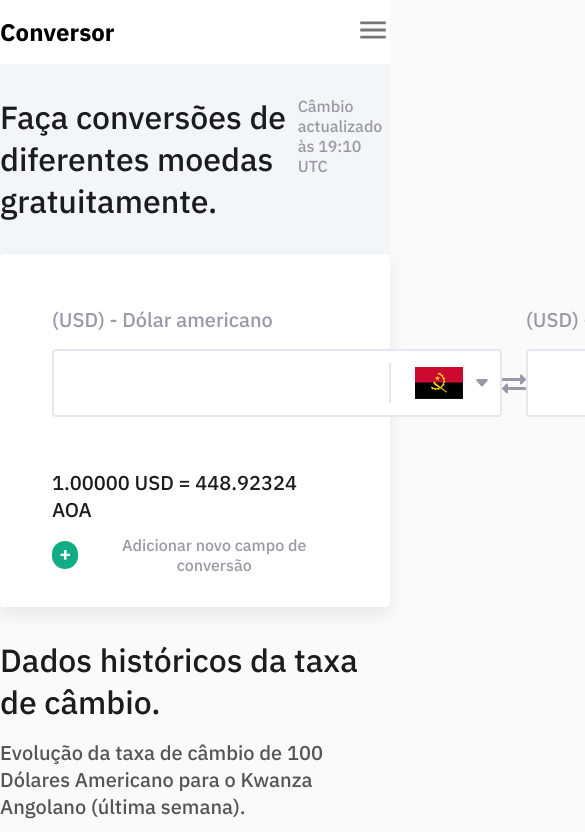
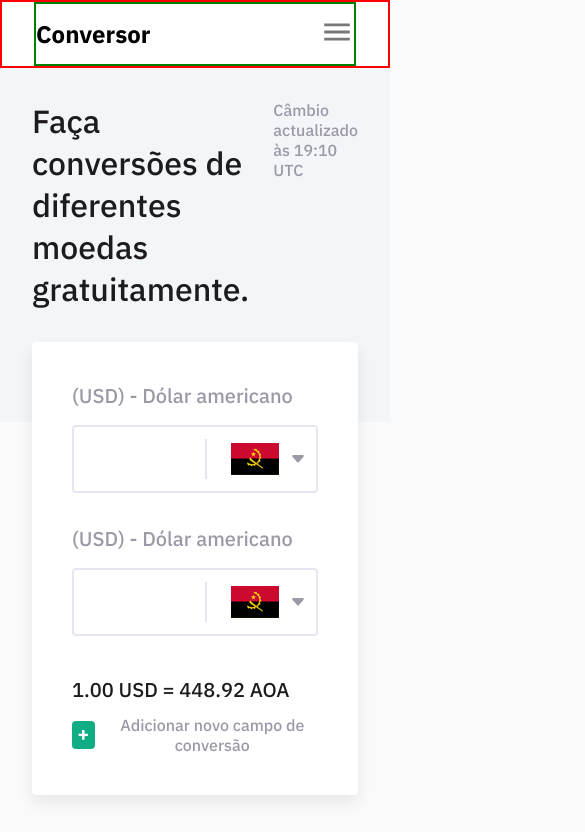
Before and after one commit to datwayskrt/currency-converter, a React (Create React App) app: page / in a window 390 px wide. Shown: the top 832 px of the page, 585 px wide, since content can reach past the window. Built offline with nearby package versions, Linux system fonts and the light colour scheme.

Commit message:
Responsividade na calculadora

```diff
--- a/src/components/Calculator/FormGroup/styles.js
+++ b/src/components/Calculator/FormGroup/styles.js
@@ -1,7 +1,13 @@
 import styled from "styled-components";
 
 export const Container = styled.div`
+    width: clamp(200px, 450px,450px);
 
+    /* border: 2px solid green; */
+
+    @media(max-width: 768px){
+        width: 100%;
+    }
 `;
 
 export const Label = styled.label`
@@ -12,7 +18,8 @@ export const Label = styled.label`
 
 export const MoneyInput = styled.div`
     height: 68px;
-    width: 450px;
+    width: 100%;
+    /* width: 450px; */
     position: relative;
     margin-top: var(--space-unit);
 
--- a/src/components/Calculator/index.js
+++ b/src/components/Calculator/index.js
@@ -1,6 +1,6 @@
 import React from 'react'
 
-import { FaExchangeAlt } from 'react-icons/fa'
+// import { FaExchangeAlt } from 'react-icons/fa'
 // import { CgArrowsExchangeAlt } from 'react-icons/cg'
 
 import {
@@ -13,7 +13,8 @@ import {
     Span,
     AddNewField,
     Plus,
-    Label
+    Label,
+    ExchangeAlt
 } from './styles'
 
 import FormGroup from './FormGroup'
@@ -24,7 +25,7 @@ const Calculator = () => {
         <Form>
             <FormGroup/>
             <Reverse>
-                <FaExchangeAlt size={24} />
+                <ExchangeAlt />
                 {/* <CgArrowsExchangeAlt size={36} /> */}
             </Reverse>
             <FormGroup/>
@@ -33,8 +34,8 @@ const Calculator = () => {
         <Bottom>
             <LeftSide>
                 <SpanGroup>
-                    <Span>1.00000 USD = </Span>
-                    <Span>448.92324 </Span>
+                    <Span>1.00 USD = </Span>
+                    <Span>448.92 </Span>
                     <Span>AOA</Span>
                 </SpanGroup>
 
--- a/src/components/Calculator/styles.js
+++ b/src/components/Calculator/styles.js
@@ -1,4 +1,5 @@
 import styled from "styled-components";
+import { FaExchangeAlt } from 'react-icons/fa'
 
 export const Container = styled.div`
     /* height: 350px; */
@@ -7,11 +8,11 @@ export const Container = styled.div`
     background-color: #FFF;
     box-shadow: 0 8px 16px rgba(28,28,30,0.08);
     border-radius: var(--radius-small);
-    padding: var(--space-xl);
-    padding-bottom: var(--space-lg);
+    padding: var(--space-x);
+    /* padding-bottom: var(--space-lg); */
 
-    /* padding: var(--space-lg); */
-    /* padding-top: var(--space-xl); */
+    /* padding: var(--space-xl); */
+    /* padding-bottom: var(--space-lg); */
 `;
 
 export const Form = styled.form`
@@ -20,6 +21,11 @@ export const Form = styled.form`
     justify-content: space-between;
 
     /* border: 2px solid red; */
+
+    @media(max-width: 768px){
+        flex-direction: column;
+        gap: var(--space-x);
+    }
 `;
 
 export const Reverse = styled.div`
@@ -28,7 +34,7 @@ export const Reverse = styled.div`
 `;
 
 export const Bottom = styled.div`
-    margin-top: var(--space-xl);
+    margin-top: var(--space-x);
 `;
 
 export const LeftSide = styled.div`
@@ -60,7 +66,8 @@ export const Plus = styled.div`
     width: 28px;
     height: 28px;
     color: #FAFAFA;
-    border-radius: 50px;
+    border-radius: 4px;
+    /* border-radius: 50px; */
 
     display: flex;
     justify-content: center;
@@ -82,3 +89,12 @@ export const Label = styled.span`
         color: var(--color-positive);
     }
 `;
+
+export const ExchangeAlt = styled(FaExchangeAlt)`
+    font-size: 24px;
+    margin: 0 1rem;
+
+    @media(max-width: 768px){
+        display: none;
+    }
+`;
--- a/src/components/Menu/styles.js
+++ b/src/components/Menu/styles.js
@@ -13,7 +13,11 @@ export const Container = styled.header`
     /* background-color: #FAFAFA; */
     /* height: ${props => props.width >= 920 ? '100px' : '65px'}; */
 
-    /* border: 2px solid red; */
+    border: 2px solid red;
+
+    @media(max-width: 1200px){
+        padding: 0 2rem;
+    }
 `;
 
 export const Nav = styled.nav`
@@ -25,7 +29,7 @@ export const Nav = styled.nav`
     justify-content: space-between;
     /* height: ${props => props.width >= 920 ? '65%' : '100%'}; */
 
-    /* border: 2px solid green; */
+    border: 2px solid green;
 `;
 
 // export const Label = styled.p`
--- a/src/pages/Home/styles.js
+++ b/src/pages/Home/styles.js
@@ -23,6 +23,10 @@ export const Main = styled.main`
     display: flex;
     flex-direction: column;
     align-items: center;
+
+    @media(max-width: 1200px){
+        padding: 0 2rem;
+    }
 `;
 
 export const Header = styled.header`
--- a/src/styles/GlobalStyles.js
+++ b/src/styles/GlobalStyles.js
@@ -41,6 +41,7 @@ const GlobalStyle = createGlobalStyle`
         --space-unit: 1rem;      //16px
         --space-md: 1.25rem;    //20px
         --space-lg: 2rem;       //32px
+        --space-x: 2.5rem;    //40px
         --space-xl: 3.25rem;    //52px
         --space-xxl: 5.25rem;   //84px
 
```
